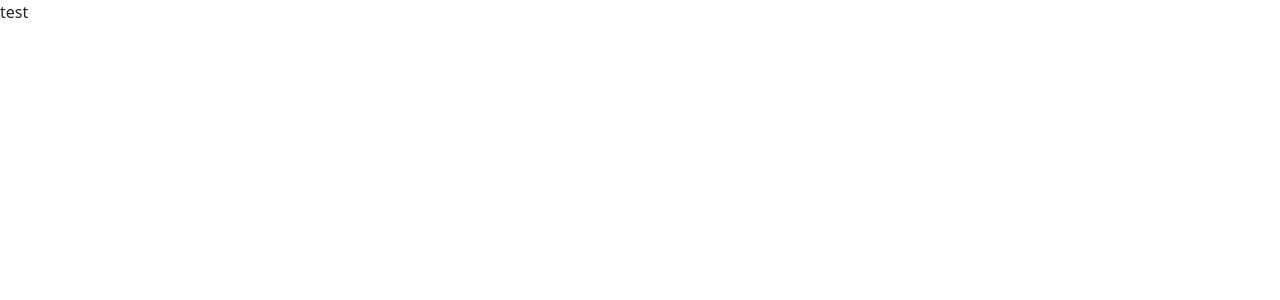
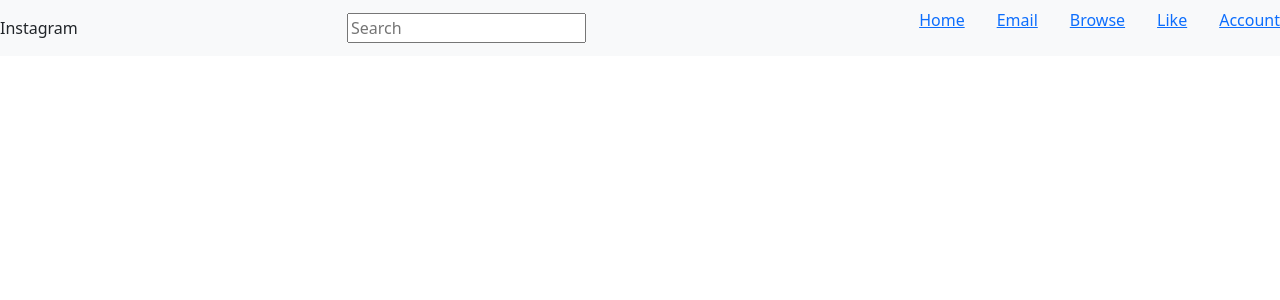
Before and after one commit to NorMenMe/react-instagram-clone, a React (Create React App) app: page / in a window 1280 px wide. Shown: the top 300 px of the page. Built offline with nearby package versions, Linux system fonts and the light colour scheme.

Commit message:
navbar foundation

```diff
--- a/src/components/Navbar.js
+++ b/src/components/Navbar.js
@@ -1,9 +1,34 @@
 import React from "react";
+import { Link } from "react-router-dom";
 
 function Navbar() {
   return (
     <div>
-      <p className="paragraph">test</p>
+      <nav className="navbar navbar-light bg-light">
+        <div>Instagram</div>
+        <div>
+          <input type="text" placeholder="Search" />
+        </div>
+        <div>
+          <ul>
+            <Link to="/navbar/home" className="ml-3">
+              Home
+            </Link>
+            <Link to="/navbar/email" className="ml-3">
+              Email
+            </Link>
+            <Link to="/navbar/browse" className="ml-3">
+              Browse
+            </Link>
+            <Link to="/navbar/like" className="ml-3">
+              Like
+            </Link>
+            <Link to="/navbar/account" className="ml-3">
+              Account
+            </Link>
+          </ul>
+        </div>
+      </nav>
     </div>
   );
 }
--- a/src/scss/components/_navbar.scss
+++ b/src/scss/components/_navbar.scss
@@ -1,11 +1,5 @@
-//  not working
-
 .App {
-  .Browser-router {
-    .Navbar {
-      .bg-color {
-        background-color: red;
-      }
-    }
+  .ml-3 {
+    margin-left: 2rem;
   }
 }
--- a/src/scss/main.scss
+++ b/src/scss/main.scss
@@ -2,5 +2,7 @@
 @import "./components/navbar";
 
 // .App {
-//   color: red;
+//   .paragraph {
+//     color: blue;
+//   }
 // }
```
Also changed, not shown: 1 other file (tests, documents, lock files or other folders).
